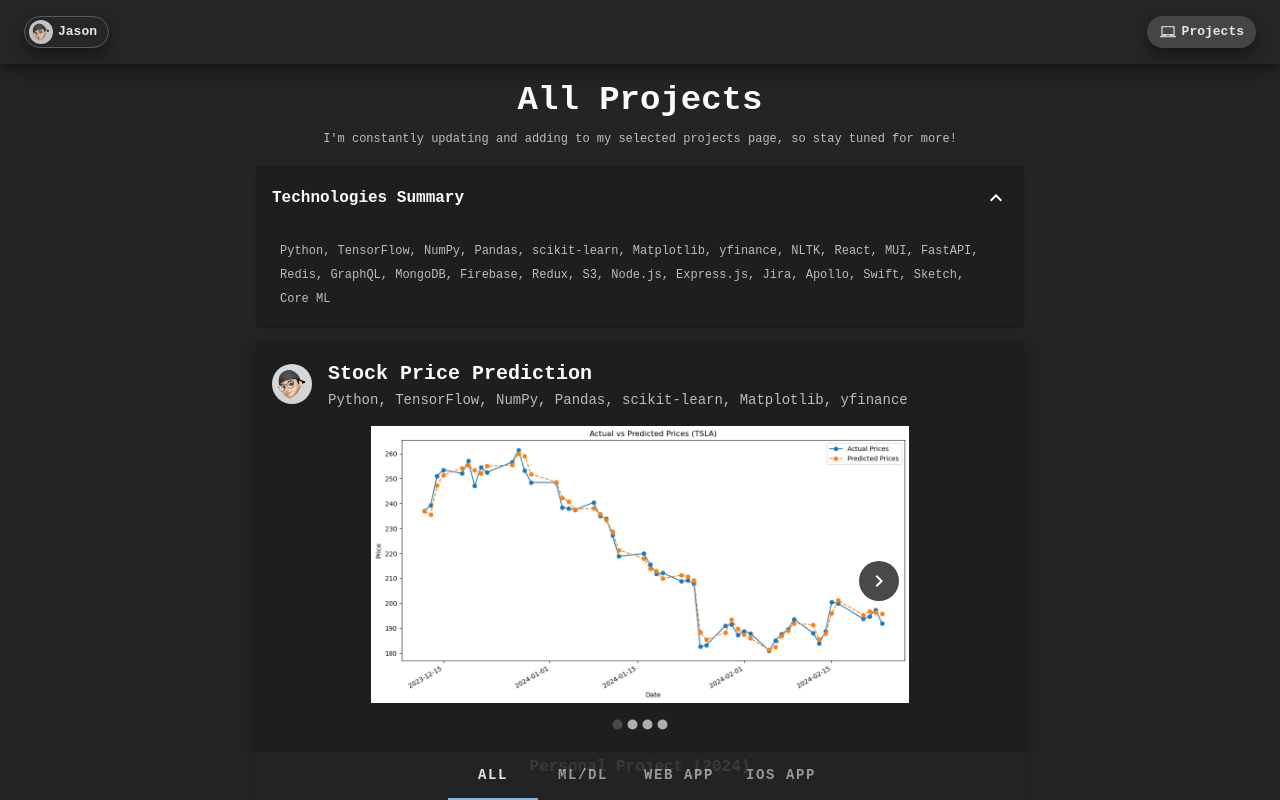
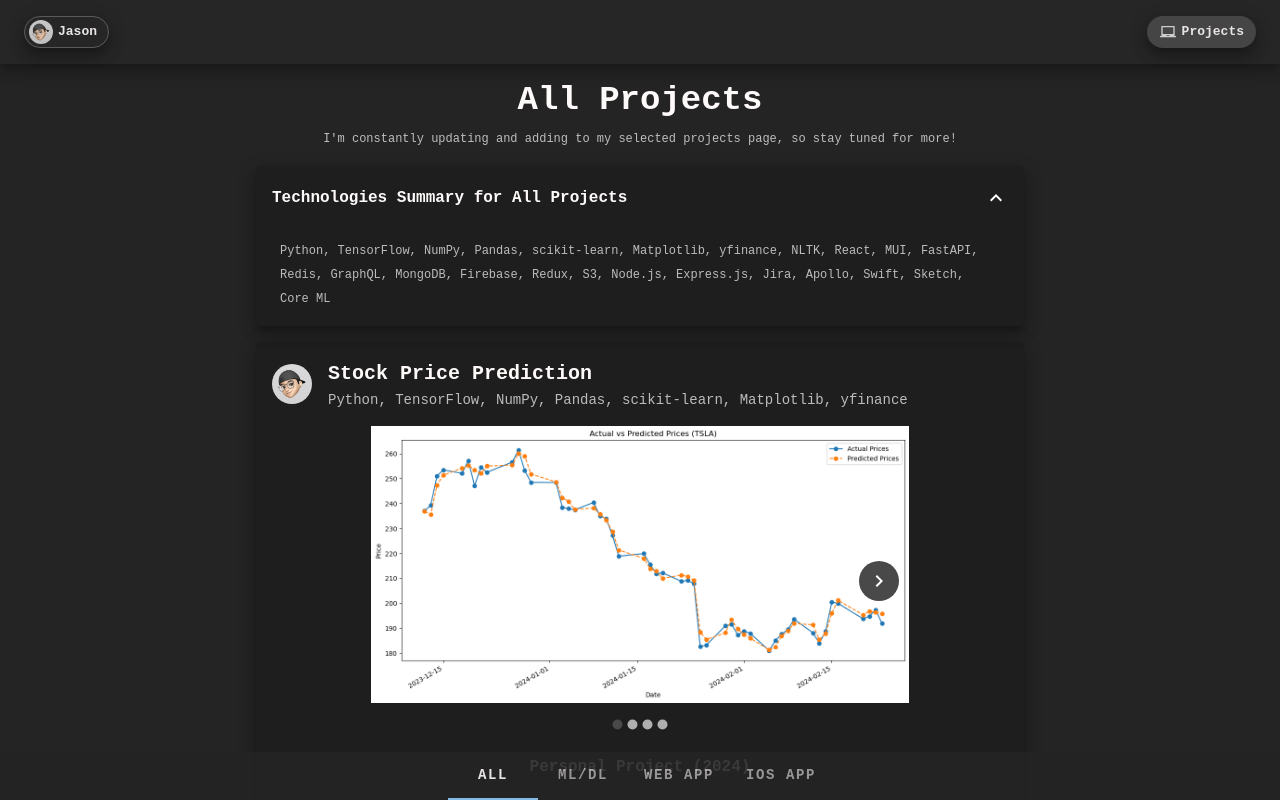
Before and after one commit to Jason-Wuuuu/Jason, a React (Vite) app: page /projects in a window 1280 px wide. Shown: the top 800 px of the page. Built offline with nearby package versions, Linux system fonts and the light colour scheme.

Commit message:
projects

```diff
--- a/src/components/Projects.jsx
+++ b/src/components/Projects.jsx
@@ -275,13 +275,16 @@ function Projects() {
               defaultExpanded
               sx={{
                 width: { xs: "90vw", sm: "80vw", md: "70vw", lg: "60vw" },
+                boxShadow: 10,
               }}
             >
               <AccordionSummary
                 expandIcon={<ExpandMoreIcon />}
                 sx={{ fontWeight: "bold" }}
               >
-                Technologies Summary
+                {`Technologies Summary for ${
+                  tab === 0 ? "All" : categories[tab - 1]
+                } Projects`}
               </AccordionSummary>
 
               <AccordionDetails sx={{ mx: 1 }}>
```
